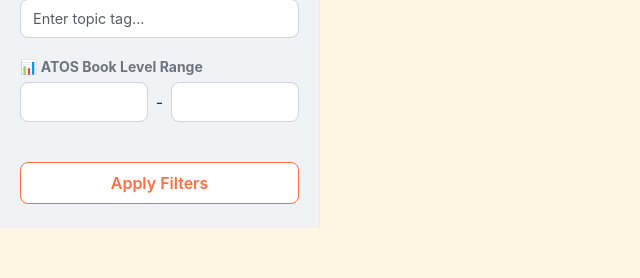
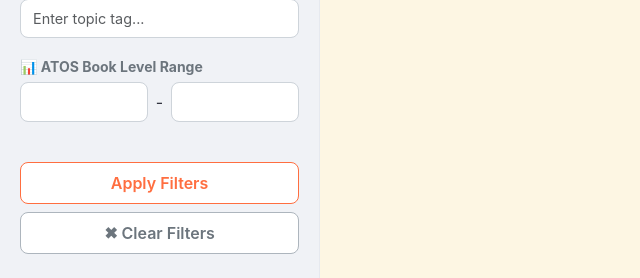
Before and after one commit to happylittlereaders/ydrclibrary, a Flask app: template templates/index.html in a window 1280 px wide. Shown: the part 1300-1578 px from the top of the page, without its empty margins (0-640 px from the left). Before the commit the page ends 1528 px from the top, so only its background shows below. Run offline with Flask 3, Linux system fonts and the light colour scheme; the template is opened without the code that fills it, so the values that code supplies are empty.

Commit message:
Update index.html

```diff
--- a/templates/index.html
+++ b/templates/index.html
@@ -89,6 +89,23 @@
 
         .btn-warning:hover {
             background-color: #e9c46a !important;
+        }
+
+        /* CLEAR FILTERS BUTTON */
+        .btn-clear-filters {
+            background-color: #ffffff;
+            border: 1px solid #adb5bd;
+            color: #6c757d;
+            font-weight: 600;
+            border-radius: 8px;
+            padding: 8px 16px;
+            transition: all 0.15s ease-in-out;
+        }
+
+        .btn-clear-filters:hover {
+            background-color: #6c757d;
+            border-color: #6c757d;
+            color: #ffffff;
         }
 
         /* BLIND BOX BUTTON */
@@ -404,6 +421,11 @@
                 </div>
 
                 <button type="submit" class="btn btn-primary w-100 mt-2">Apply Filters</button>
+                <!-- Plain link to "/" with no query string: resets every filter
+                     and the Smart AI Search box at once and returns to page 1.
+                     The gallery shuffle order is unaffected (it's tied to the
+                     session, not the URL). -->
+                <a href="{{ url_for('index') }}" class="btn btn-clear-filters w-100 mt-2">✖ Clear Filters</a>
             </form>
         </div>
 
```
